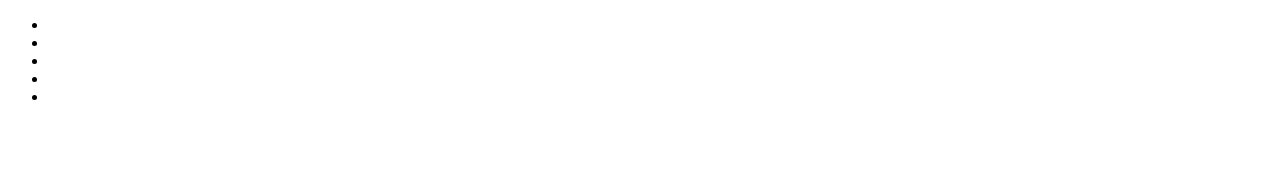
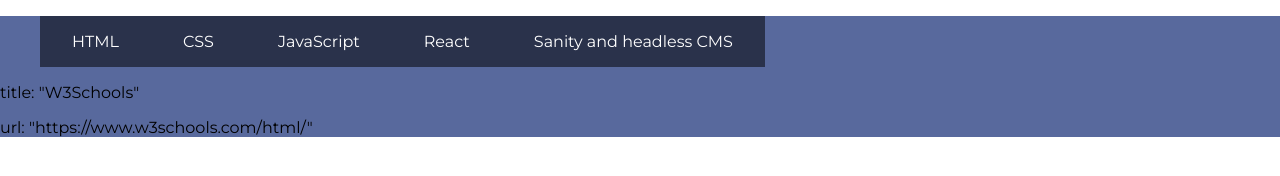
Before and after one commit to McRobbro/uin24ak2_resource_layout_DAHLMAN, a plain HTML site: page arbeidskrav_2/index.html in a window 1280 px wide. Drawn offline with Linux system fonts and the light colour scheme.

Commit message:
made some more things for now, i sleep

```diff
--- a/arbeidskrav_2/index.css
+++ /dev/null
@@ -1,17 +0,0 @@
-:root {
-    --primary-color: #2A324B;
-    --secondary-color: #58699D;
-    --background-color: #fff;
-  }
-
-  body {
-    background-color: var(--primary-color);
-  }
-
-  section {
-    background-color: var(--background-color);
-  }
-
-  ul {
-    list-style: none;
-  }
--- a/arbeidskrav_2/index.html
+++ b/arbeidskrav_2/index.html
@@ -1,39 +1,26 @@
 <!DOCTYPE html>
-<!--[if lt IE 7]>      <html class="no-js lt-ie9 lt-ie8 lt-ie7"> <![endif]-->
-<!--[if IE 7]>         <html class="no-js lt-ie9 lt-ie8"> <![endif]-->
-<!--[if IE 8]>         <html class="no-js lt-ie9"> <![endif]-->
-<!--[if gt IE 8]>      <html class="no-js"> <!--<![endif]-->
-<!-- Made by using HTML5 Boilerplate    -->
-<html>
+<html class="no-js">
 <head>
     <meta charset="utf-8">
     <meta http-equiv="X-UA-Compatible" content="IE=edge">
-        <title></title>
+    <title>Your Page Title</title>
     <meta name="description" content="">
     <meta name="viewport" content="width=device-width, initial-scale=1">
-        <link rel="stylesheet" href="">
+    <link rel="stylesheet" href="styles.css">
+    <link rel="stylesheet" href="https://fonts.googleapis.com/css2?family=Montserrat:wght@400;700&display=swap">
 </head>
 <body>
-        <section id="MainSection">
-            <ul>
-                <li>
-
-                </li>
-                <li>
-
-                </li>
-                <li>
-
-                </li>
-                <li>
-
-                </li>
-                <li>
-
-                </li>
+    <section>
+        <ul id="menu">
+            <li>HTML</li>
+            <li>CSS</li>
+            <li>JavaScript</li>
+            <li>React</li>
+            <li>Sanity and headless CMS</li>
         </ul>
         <article>
-
+            <p>title: "W3Schools"</p>
+            <p>url: "https://www.w3schools.com/html/"</p>
         </article>
     </section>
 </body>
--- /dev/null
+++ b/arbeidskrav_2/styles.css
@@ -0,0 +1,31 @@
+:root {
+    --primary-color: #2A324B;
+    --secondary-color: #58699D;
+    --background-color: #fff;
+  }
+
+  body {
+    font-family: 'Montserrat', sans-serif;
+    background-color: var(--background-color);
+    margin: 0;
+  }
+
+  section {
+    background-color: var(--secondary-color);
+  }
+
+  ul {
+    list-style: none;
+    display: flex;
+  }
+
+  li {
+    background-color: var(--primary-color);
+    color: var(--background-color);
+    padding: 1rem 2rem;
+  }
+
+  li:active {
+    background-color: var(--background-color);
+    color: var(--primary-color);
+  }
```
Lines whose indentation alone changed are shown as unchanged.
